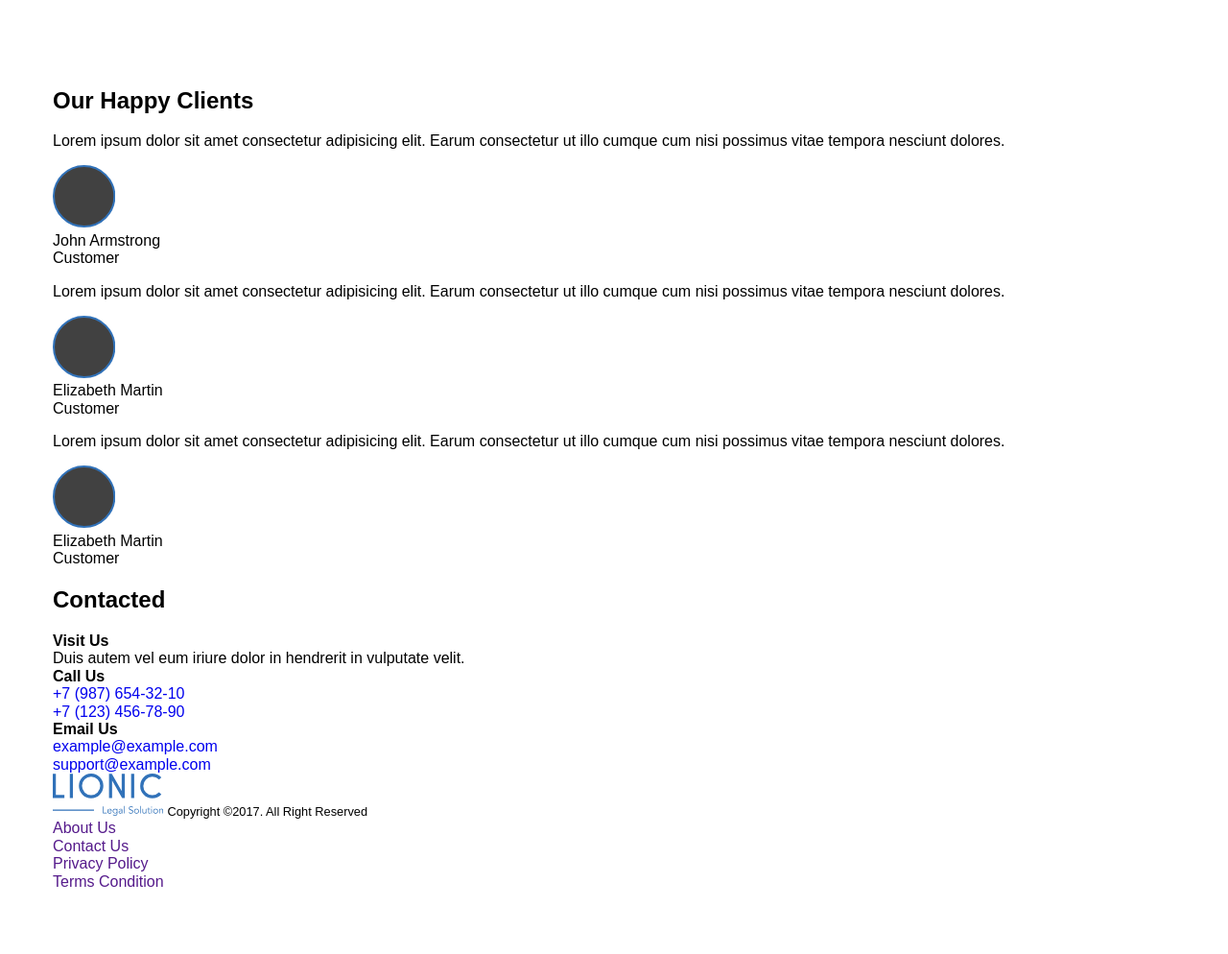
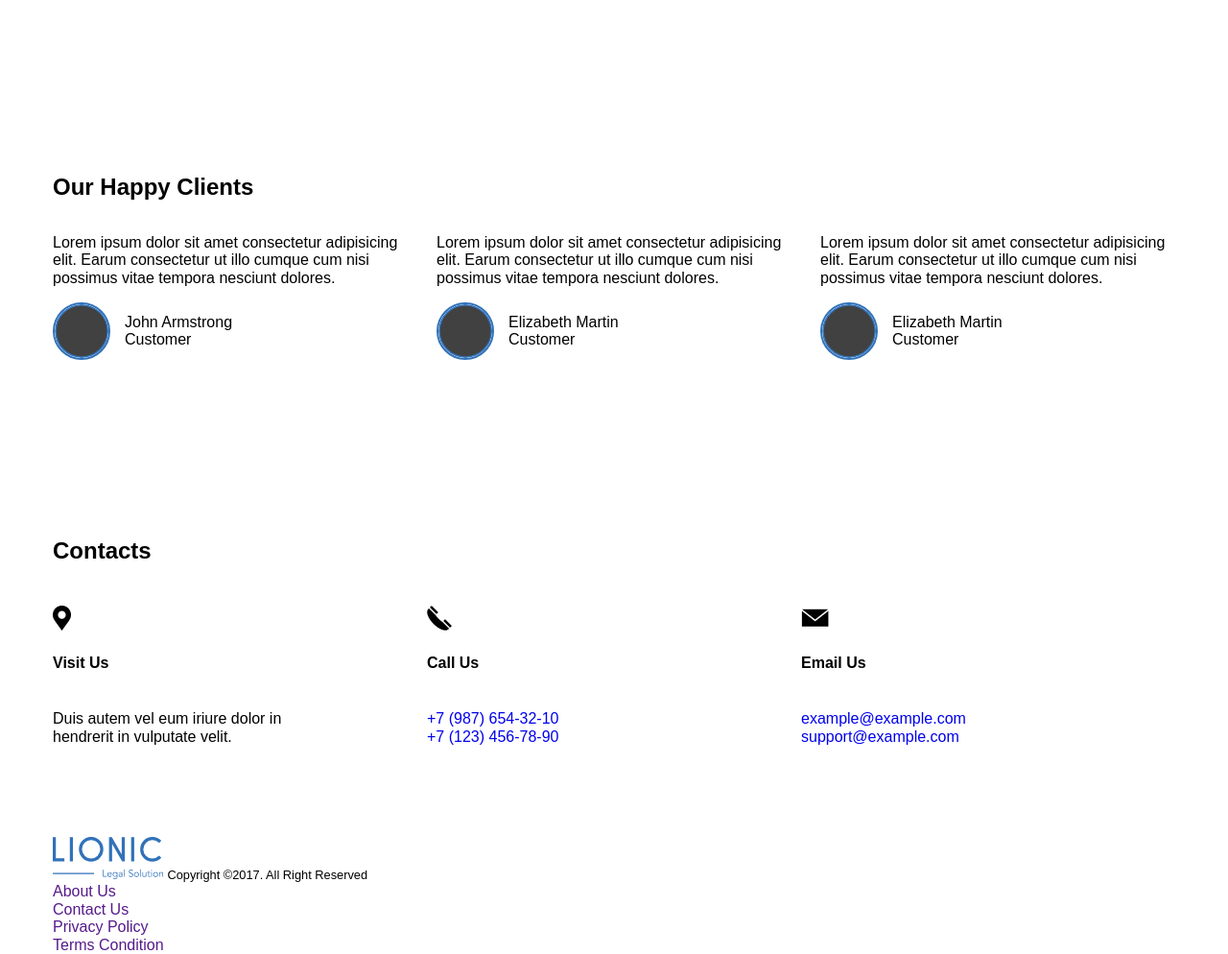
Before and after one commit to AtesiT/Skillbox, a plain HTML site: page 5/index.html in a window 1280 px wide. Shown: the part 1080-2074 px from the top of the page at 96% size. Before the commit the page ends 2008 px from the top, so only its background shows below. Drawn offline with Linux system fonts and the light colour scheme.

Commit message:
add: contacts and clients

```diff
--- a/5/css/style.css
+++ b/5/css/style.css
@@ -118,3 +118,83 @@ html {
 .section-do-list-item:not(:last-child) {
     margin-right: 30px;
 }
+
+/* Clients */
+
+.section-clients {
+    padding-top: 90px;
+    padding-bottom: 100px;
+}
+
+.section-clients-list {
+    display: flex;
+}
+
+.section-clients-item {
+    flex: 1 1 33.33%;
+}
+
+.section-clients-item:not(:last-child) {
+    margin-right: 30px;
+}
+
+.section-clients-user {
+    display: flex;
+    align-items: center;
+}
+
+.section-clients-avatar {
+    width: 60px;
+    height: 60px;
+    margin-right: 15px;
+    border: 2px solid #3172b9;
+    border-radius: 50%;
+}
+
+/* Contacts */
+
+.section-contacts {
+    margin-top: 85px;
+    margin-bottom: 95px;
+}
+
+.section-contacts-list {
+    display: flex;
+    margin-top: 43px;
+}
+
+.section-contacts-item {
+    flex: 1 1 33.33%;
+}
+
+.section-contacts-info {
+    max-width: 250px;
+}
+
+.section-contacts-icon {
+    display: block;
+    height: 26px;
+    margin-bottom: 25px;
+    background-repeat: no-repeat;
+    background-position: center left;
+    background-size: auto 100%;
+    background-color: transparent;
+}
+
+.section-contacts-icon-gps {
+    background-image: url('/5/img/gps.png');
+}
+
+.section-contacts-icon-phone {
+    background-image: url('/5/img/phone.png');
+}
+
+.section-contacts-icon-mail {
+    background-image: url('/5/img/mail.png');
+    background-size: auto 19px;
+}
+
+.section-contacts-heading {
+    display: block;
+    margin-bottom: 40px;
+}
--- a/5/index.html
+++ b/5/index.html
@@ -115,9 +115,11 @@
 
         <section class="section-clients">
             <div class="container">
-                <h2 class="section-heading">Our Happy Clients</h2>
+                <h2 class="section-heading">
+                    Our Happy Clients
+                </h2>
                 <ul class="section-clients-list">
-                    <li class="section-clients-list-item">
+                    <li class="section-clients-item">
                         <p class="section-clients-testimonial">
                             Lorem ipsum dolor sit amet consectetur adipisicing elit. Earum consectetur ut illo cumque cum nisi possimus vitae tempora nesciunt dolores.
                         </p>
@@ -129,7 +131,7 @@
                             </div>
                         </div>
                     </li>
-                    <li class="section-clients-list-item">
+                    <li class="section-clients-item">
                         <p class="section-clients-testimonial">
                             Lorem ipsum dolor sit amet consectetur adipisicing elit. Earum consectetur ut illo cumque cum nisi possimus vitae tempora nesciunt dolores.
                         </p>
@@ -141,7 +143,7 @@
                             </div>
                         </div>
                     </li>
-                    <li class="section-clients-list-item">
+                    <li class="section-clients-item">
                         <p class="section-clients-testimonial">
                             Lorem ipsum dolor sit amet consectetur adipisicing elit. Earum consectetur ut illo cumque cum nisi possimus vitae tempora nesciunt dolores.
                         </p>
@@ -160,19 +162,18 @@
         <section class="section-contacts">
             <div class="container">
                 <h2 class="section-heading">
-                    Contacted
+                    Contacts
                 </h2>
                 <ul class="section-contacts-list">
                     <li class="section-contacts-item">
-                        <span class="section-contacts-item">
+                        <span class="section-contacts-icon section-contacts-icon-gps"></span>
                             <strong class="section-contacts-heading">Visit Us</strong>
                             <div class="section-contacts-info">
                                 Duis autem vel eum iriure dolor in hendrerit in vulputate velit.
                             </div>
-                        </span>
                     </li>
                     <li class="section-contacts-item">
-                        <span class="section-contacts-item">
+                        <span class="section-contacts-icon section-contacts-icon-phone"></span>
                             <strong class="section-contacts-heading">Call Us</strong>
                             <div class="section-contacts-info">
                                 <a href="tel:+79876543210" class="section-contacts-link">
@@ -183,10 +184,9 @@
                                     +7 (123) 456-78-90
                                 </a>
                             </div>
-                        </span>
                     </li>
                     <li class="section-contacts-item">
-                        <span class="section-contacts-item">
+                        <span class="section-contacts-icon section-contacts-icon-mail"></span>
                             <strong class="section-contacts-heading">Email Us</strong>
                             <div class="section-contacts-info">
                                 <a href="mailto:example@example.com" class="section-contacts-link">
@@ -197,7 +197,6 @@
                                     support@example.com
                                 </a>
                             </div>
-                        </span>
                     </li>
                 </ul>
             </div>
```
Also changed, not shown: 5/img/gps.png (added), 5/img/mail.png (added), 5/img/phone.png (added).
